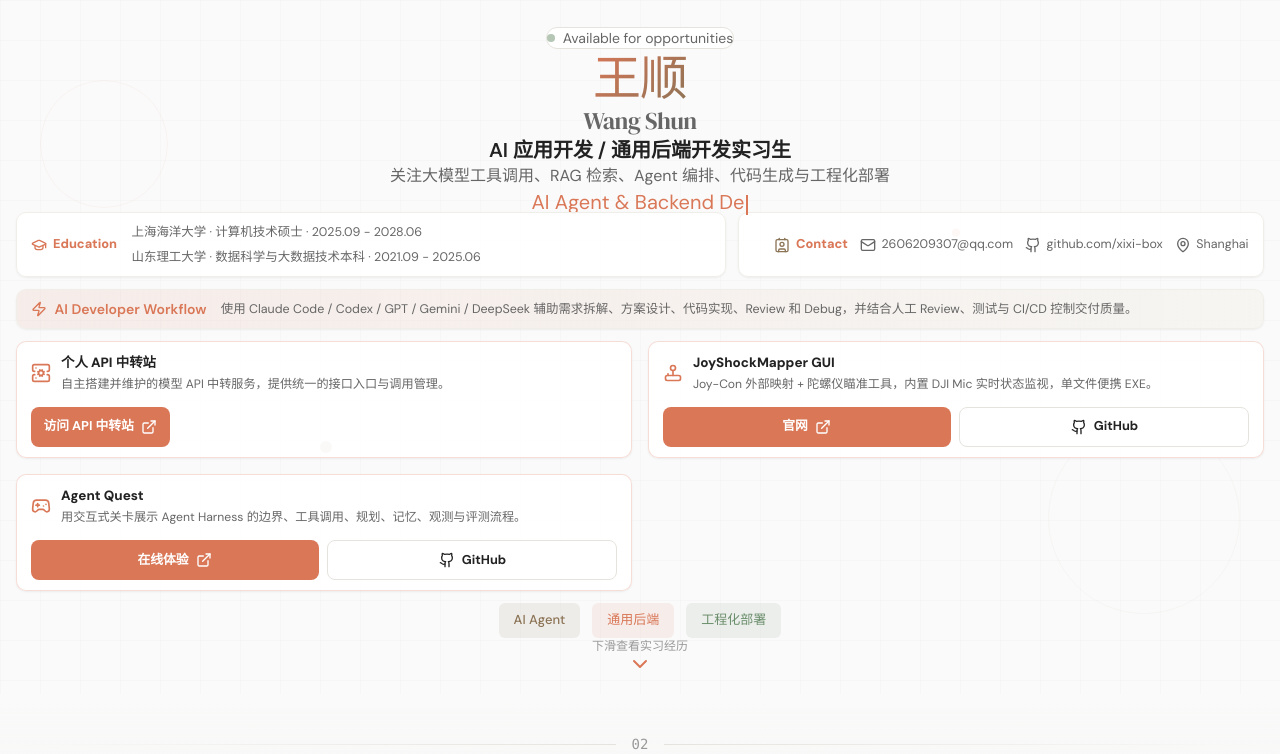
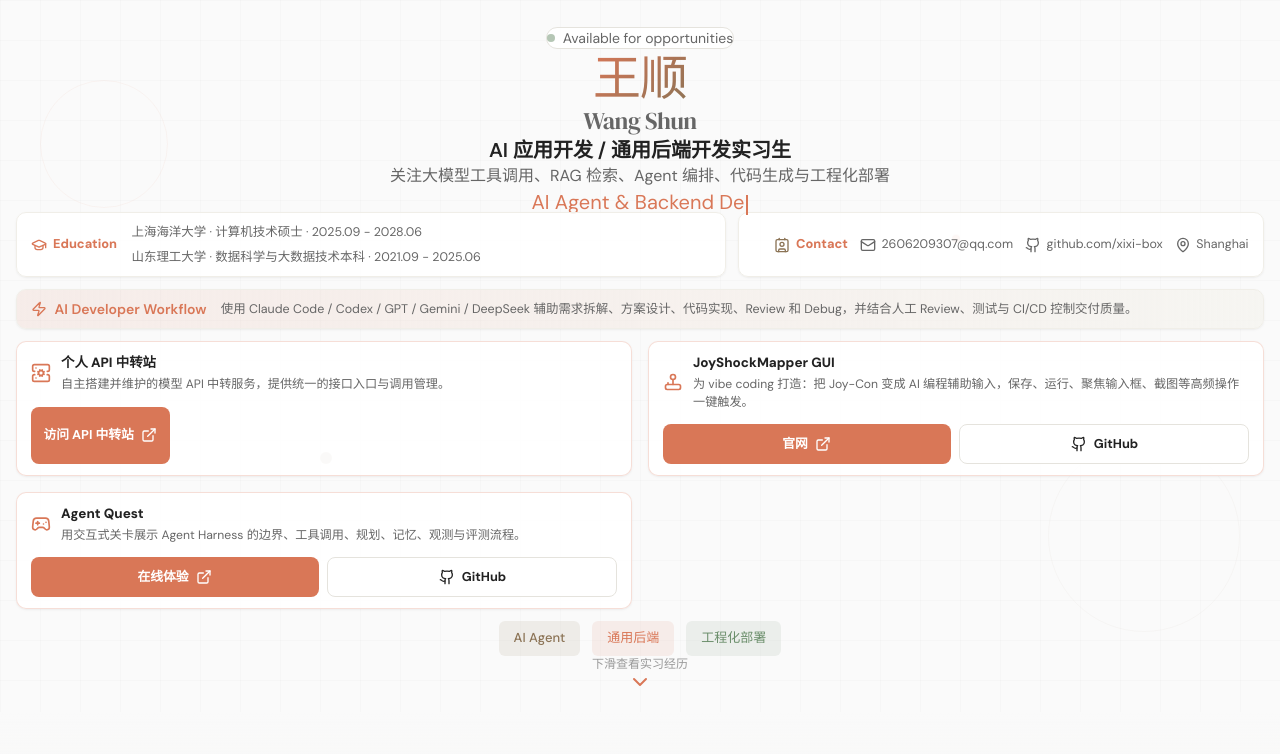
Before and after one commit to wangshun-china/interview-web, a Vue app: page / in a window 1280 px wide. Shown: the top 754 px of the page. Built offline with nearby package versions, Linux system fonts and the light colour scheme.

Commit message:
feat: update JoyShockMapper intro to vibe coding positioning

```diff
--- a/src/components/HeroSection.vue
+++ b/src/components/HeroSection.vue
@@ -107,7 +107,7 @@
             <Joystick class="h-5 w-5" />
             <div>
               <strong>JoyShockMapper GUI</strong>
-              <span>Joy-Con 外部映射 + 陀螺仪瞄准工具，内置 DJI Mic 实时状态监视，单文件便携 EXE。</span>
+              <span>为 vibe coding 打造：把 Joy-Con 变成 AI 编程辅助输入，保存、运行、聚焦输入框、截图等高频操作一键触发。</span>
             </div>
           </div>
           <div class="api-station-actions">
```
